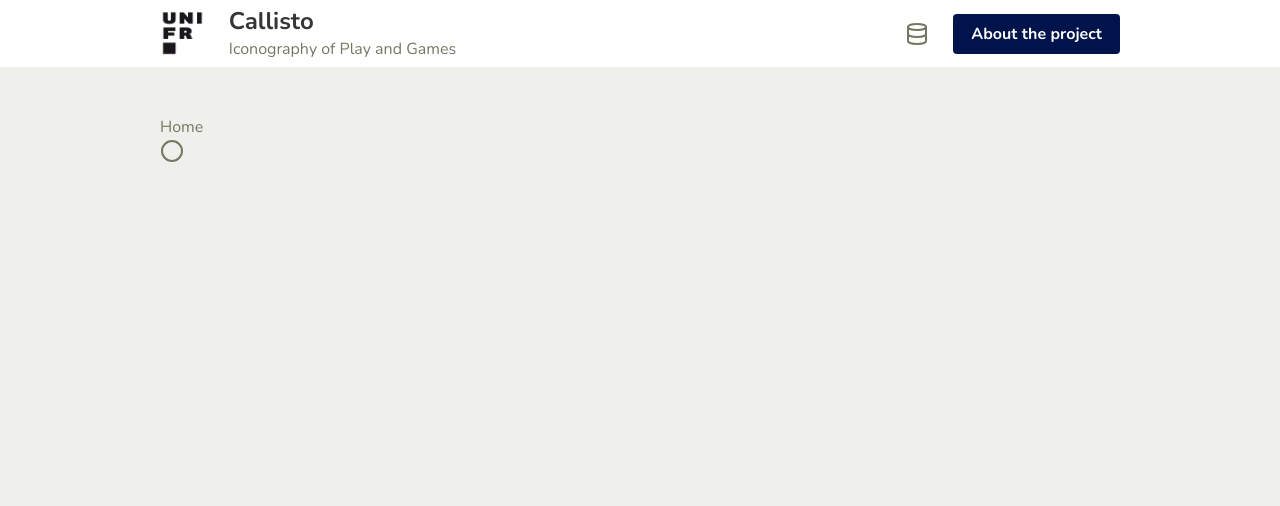
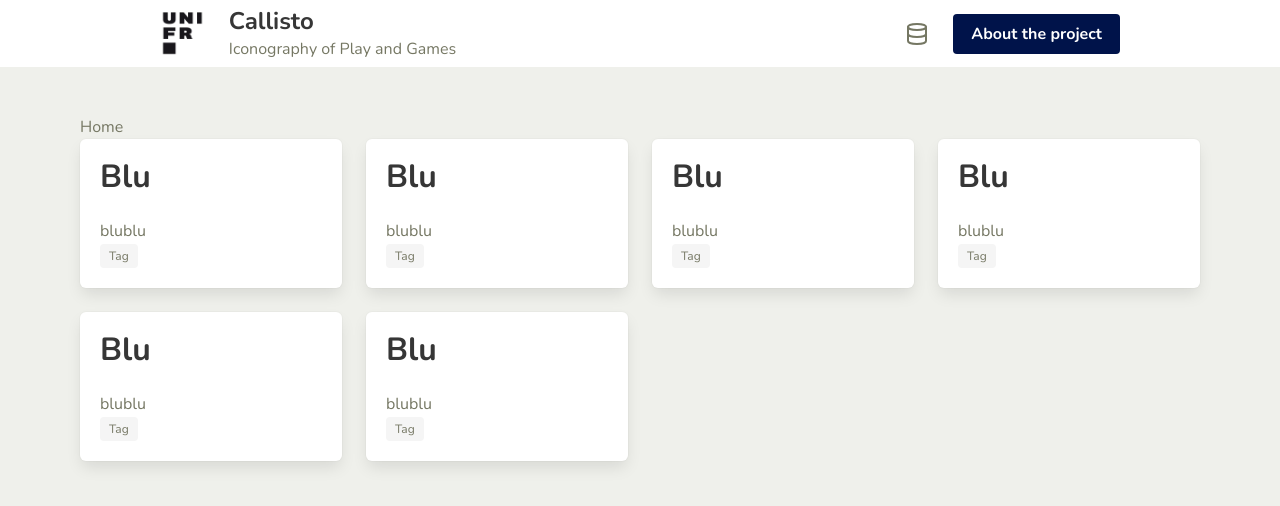
Before and after one commit to nte-unifr/eddb, a Nuxt app: page / in a window 1280 px wide. Shown: the top 506 px of the page. Built offline with nearby package versions, Linux system fonts and the light colour scheme.

Commit message:
Style guide rework

```diff
--- /dev/null
+++ b/components/GridElement.vue
@@ -0,0 +1,9 @@
+<template>
+  <div class="column is-one-quarter">
+    <a class="box">
+      <h1 class="title">Blu</h1>
+      <p>blublu</p>
+      <span class="tag">Tag</span>
+    </a>
+  </div>
+</template>
--- a/components/Navbar.vue
+++ b/components/MainNavbar.vue
@@ -26,7 +26,7 @@
 
         <div class="navbar-end">
           <a class="navbar-item" @click="displayInfo">
-            <Feather icon="database" />
+            <VIcon icon="database" />
           </a>
           <div class="navbar-item">
             <div class="buttons">
--- a/layouts/default.vue
+++ b/layouts/default.vue
@@ -1,7 +1,7 @@
 <template>
   <div>
-    <Navbar />
-    <Info />
+    <MainNavbar />
+    <EddbInfo />
     <Nuxt />
   </div>
 </template>
--- a/pages/about.vue
+++ b/pages/about.vue
@@ -1,6 +1,6 @@
 <template>
   <article>
-    <Breadcrumb page="About the project" />
+    <VBreadcrumb page="About the project" />
     <section class="section">
       <div class="container">
         <h1 class="title">Callisto</h1>
--- a/pages/index.vue
+++ b/pages/index.vue
@@ -1,8 +1,15 @@
 <template>
   <section class="section">
-    <div class="container">
+    <div class="container is-fluid">
       <h1>Home</h1>
-      <Feather />
+      <div class="columns is-multiline is-mobile">
+        <GridElement />
+        <GridElement />
+        <GridElement />
+        <GridElement />
+        <GridElement />
+        <GridElement />
+      </div>
     </div>
   </section>
 </template>
```
Also changed, not shown: components/EddbInfo.vue (renamed from components/Info.vue), components/VBreadcrumb.vue (renamed from components/Breadcrumb.vue), components/VIcon.vue (renamed from components/Feather.vue).
